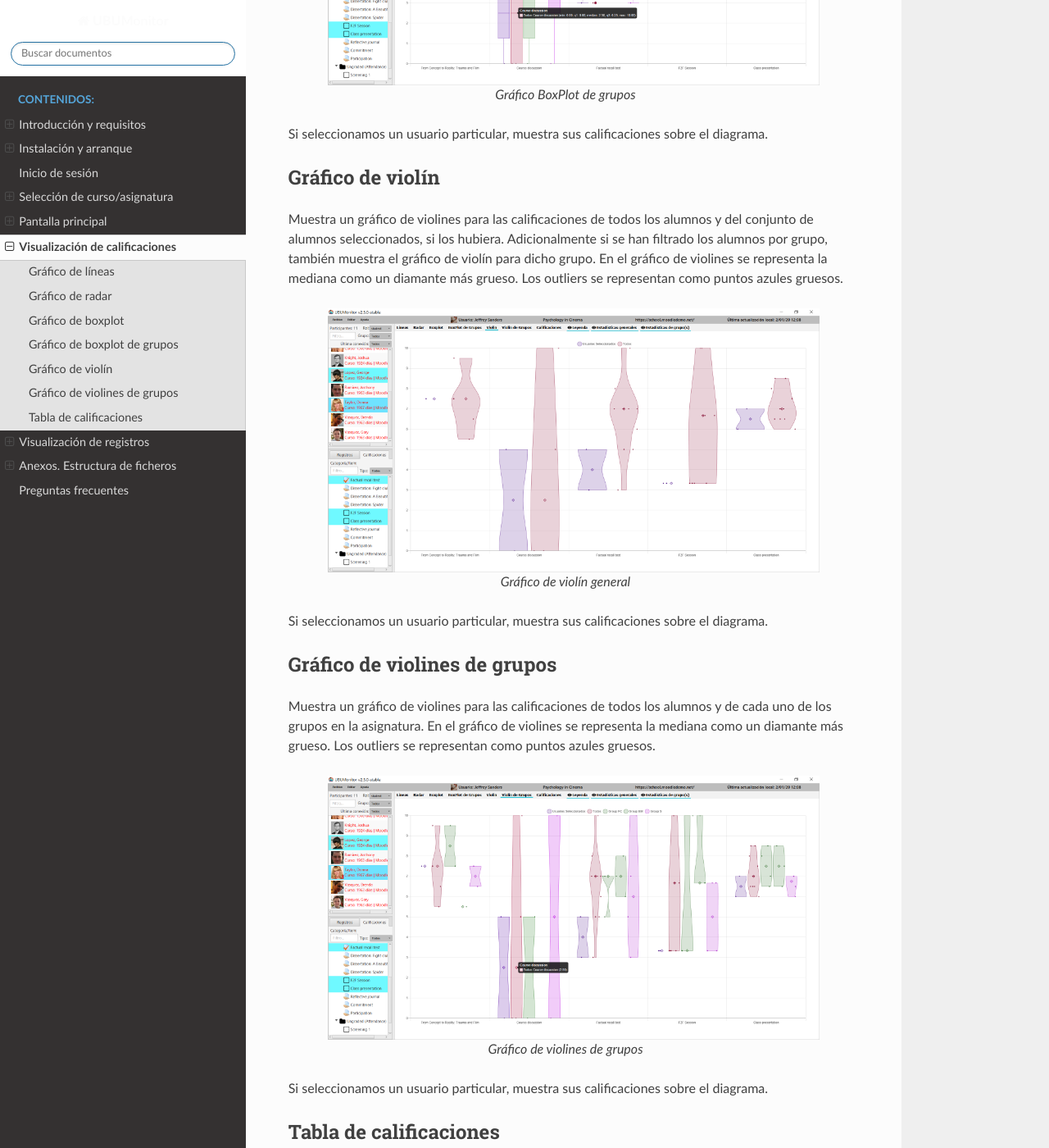
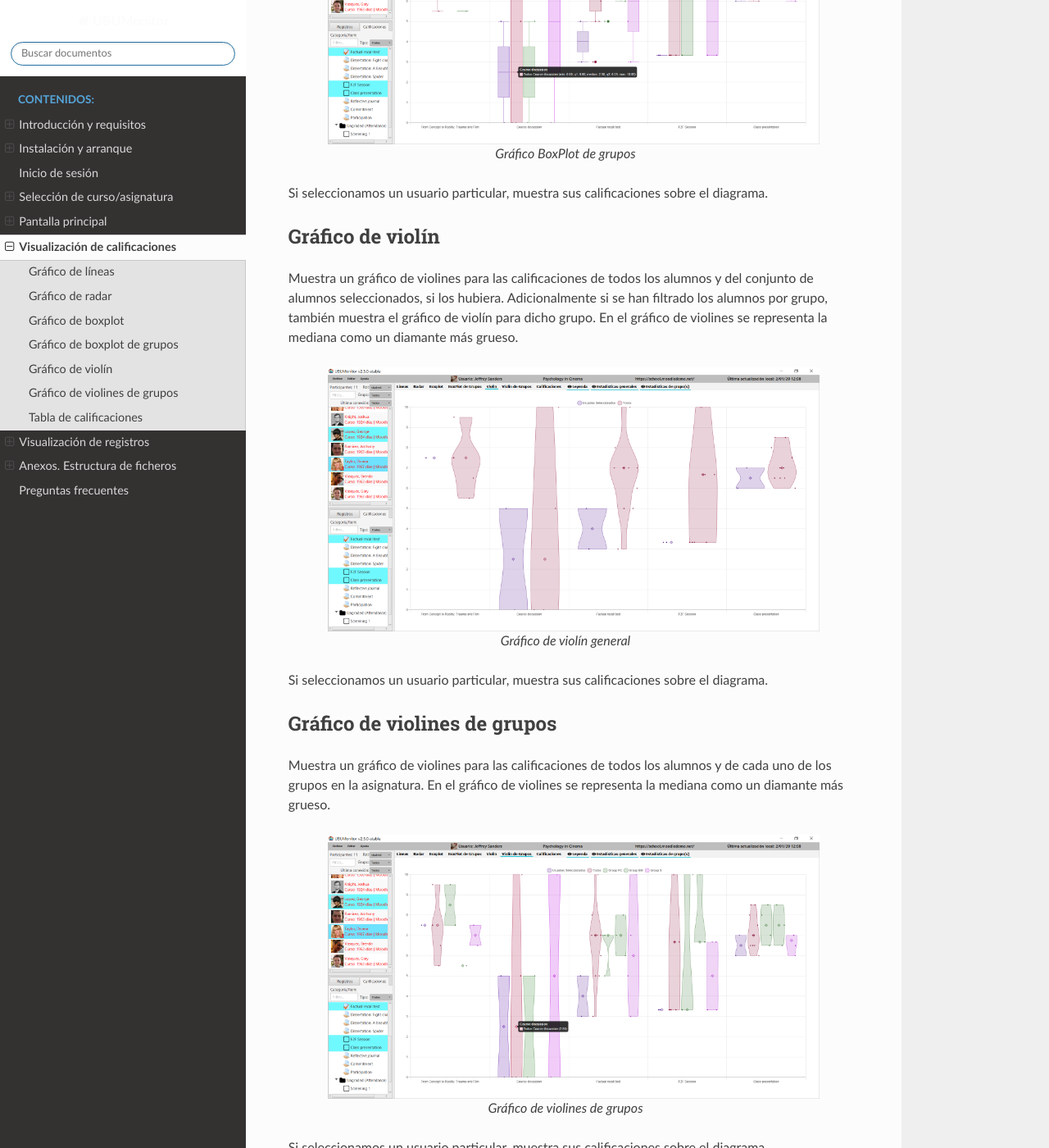
Before and after one commit to rmartico/UBUMonitorDocs, a Sphinx documentation site: the page built from docs/source/visualization/grades.rst, in a window 1280 px wide and 1400 px high, scrolled down 2956 px. Shown: the whole window at 82% size. Built offline with Sphinx 7.4.7 and the Read the Docs theme 2.0.0, drawn with Linux system fonts in a browser that asks for light colours; some of the changed text lies outside the part shown.

Commit message:
Corrected outliers not in violin charts and items without calification not used in boxplot/violin charts.

```diff
--- a/docs/source/conf.py
+++ b/docs/source/conf.py
@@ -81,3 +81,4 @@ html_theme_options = {
 }
 
 master_doc = 'index'
+smartquotes = False
--- a/docs/source/visualization/grades.rst
+++ b/docs/source/visualization/grades.rst
@@ -81,7 +83,7 @@ Si seleccionamos un usuario particular, muestra sus calificaciones sobre el diag
 Gráfico de violín
 -----------------
 
-Muestra un gráfico de violines para las calificaciones de todos los alumnos y del conjunto de alumnos seleccionados, si los hubiera. Adicionalmente si se han filtrado los alumnos por grupo, también muestra el gráfico de violín para dicho grupo. En el gráfico de violines se representa la mediana como un diamante más grueso. Los outliers se representan como puntos azules gruesos.
+Muestra un gráfico de violines para las calificaciones de todos los alumnos y del conjunto de alumnos seleccionados, si los hubiera. Adicionalmente si se han filtrado los alumnos por grupo, también muestra el gráfico de violín para dicho grupo. En el gráfico de violines se representa la mediana como un diamante más grueso.
 
 .. figure:: images/GraficoViolin.png
   :width: 600
@@ -95,7 +97,7 @@ Si seleccionamos un usuario particular, muestra sus calificaciones sobre el diag
 Gráfico de violines de grupos
 -----------------------------
 
-Muestra un gráfico de violines para las calificaciones de todos los alumnos y de cada uno de los grupos en la asignatura. En el gráfico de violines se representa la mediana como un diamante más grueso. Los outliers se representan como puntos azules gruesos.
+Muestra un gráfico de violines para las calificaciones de todos los alumnos y de cada uno de los grupos en la asignatura. En el gráfico de violines se representa la mediana como un diamante más grueso.
 
 .. figure:: images/GraficoViolinDeGrupos.png
   :width: 600
```
Also changed, not shown: other parts of docs/source/visualization/grades.rst (+2 -0 lines).
